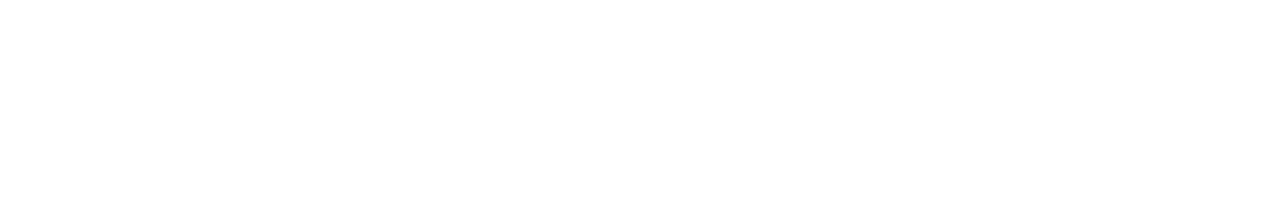
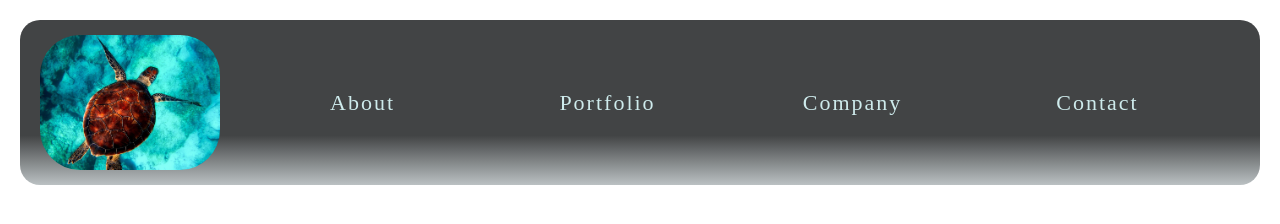
Before and after one commit to OleksandrKostien/Project_Beetroot, a plain HTML site: page index.html in a window 1280 px wide. Drawn offline with Linux system fonts and the light colour scheme.

Commit message:
create header block

```diff
--- a/css/style.css
+++ b/css/style.css
@@ -0,0 +1,55 @@
+body {
+    margin: 0;
+    box-sizing: border-box;
+    padding: 20px;
+}
+
+.header {
+    padding: 15px 20px;
+    background: linear-gradient(180deg, #424445 70%, #bbc1c3);
+    border-radius: 20px;
+}
+
+.nav {
+    display: flex;
+    justify-content: space-between;
+    align-items: center;
+    font-size: 0;
+}
+
+.logo {
+    display: inline-block;
+    width: 15%;
+    min-width: 100px;
+    max-width: 180px;
+    height: auto;
+}
+
+.logo__img {
+    object-fit: contain;
+    width: 100%;
+    height: auto;
+    border-radius: 40px;
+}
+
+.menu {
+    display: inline-block;
+    width: calc(85% - 40px);
+    font-size: 0;
+    padding: 0 20px;
+    list-style-type: none;
+    margin: 0 0;
+}
+
+.menu__item {
+    display: inline-block;
+    width: 25%;
+    font-size: 22px;
+    text-align: center;
+}
+
+.menu__link {
+    text-decoration: none;
+    color: #ceebec;
+    letter-spacing: 2px;
+}
--- a/index.html
+++ b/index.html
@@ -8,7 +8,23 @@
     <link rel="stylesheet" href="css/style.css">
 </head>
 <body>
-    <header class="header"></header>
+    <header class="header">
+        <nav class="nav">
+            <div class="logo">
+                <img src="./img/1111.jpeg" alt="" class="logo__img">
+            </div>
+            <ul class="menu">
+                <li class="menu__item"><a href="" class="menu__link">About</a>
+                </li>
+                <li class="menu__item"><a href="" class="menu__link">Portfolio</a>
+                </li>
+                <li class="menu__item"><a href="" class="menu__link">Company</a>
+                </li>
+                <li class="menu__item"><a href="" class="menu__link">Contact</a>
+                </li>
+            </ul>
+        </nav>
+    </header>
     <main class="main"></main>
     <footer class="footer"></footer>
 </body>
```
Also changed, not shown: img/1111.jpeg (added).
